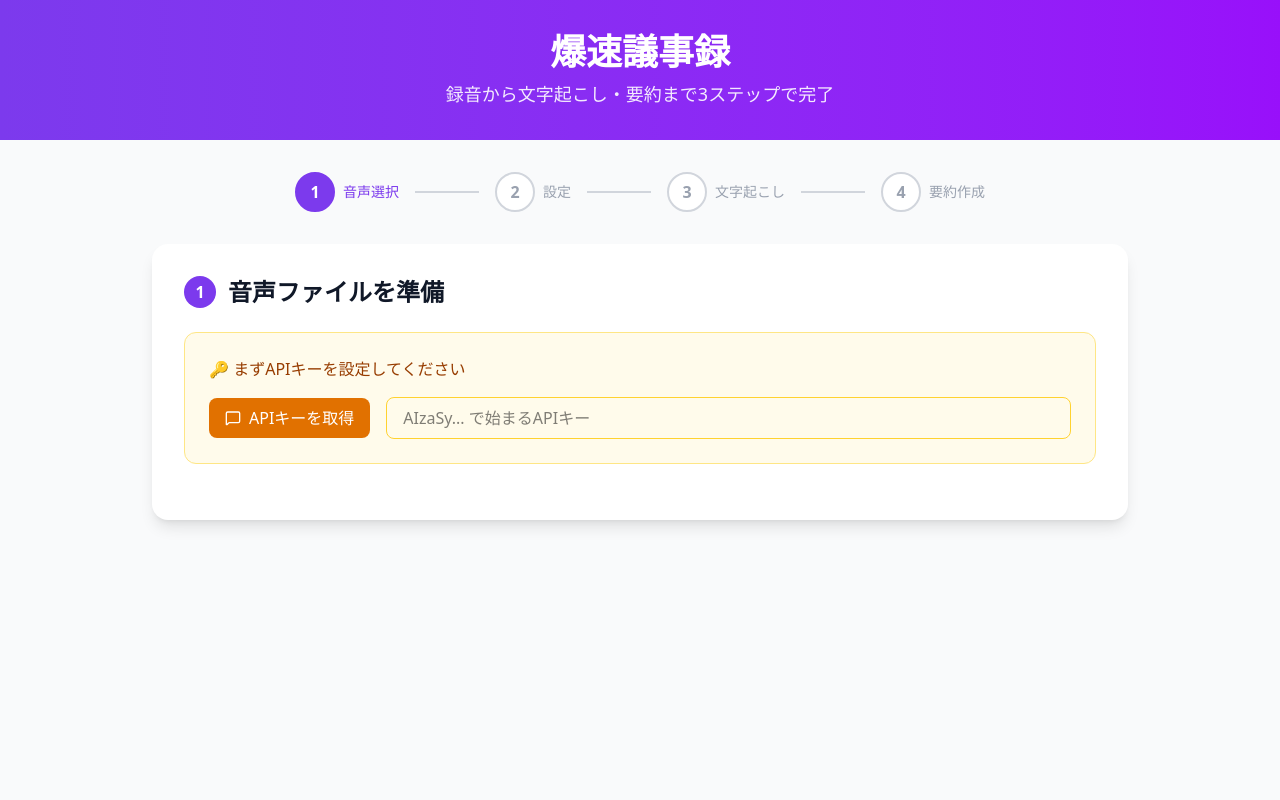
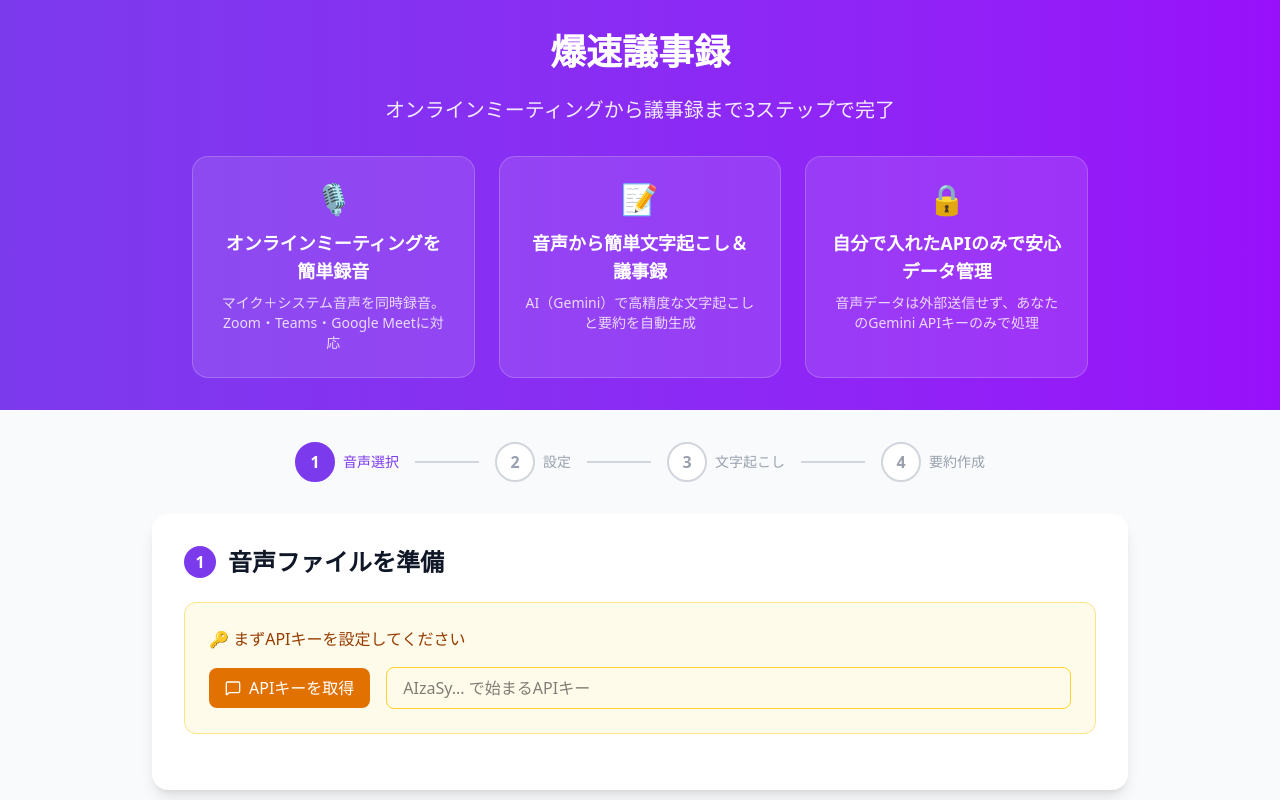
Before and after one commit to nyanko3141592/AudioSplitForNotebookLM, a React (Vite) app: page / in a window 1280 px wide. Shown: the top 800 px of the page. Built offline with nearby package versions, Linux system fonts and the light colour scheme.

Commit message:
refactor(ui): improve layout and text clarity in HeroSection component

```diff
--- a/src/components/HeroSection.tsx
+++ b/src/components/HeroSection.tsx
@@ -10,12 +10,32 @@ export const HeroSection: React.FC<Props> = ({ currentPage: _currentPage, onPage
     <div className="bg-gradient-to-r from-violet-600 to-purple-600 py-8">
       <div className="max-w-6xl mx-auto px-6">
         <div className="text-center text-white">
-          <h1 className="text-3xl md:text-4xl font-bold mb-2">
+          <h1 className="text-3xl md:text-4xl font-bold mb-6">
             爆速議事録
           </h1>
-          <p className="text-lg text-white/90">
-            録音から文字起こし・要約まで3ステップで完了
+          <p className="text-xl text-white/90 mb-8 max-w-3xl mx-auto">
+            オンラインミーティングから議事録まで3ステップで完了
           </p>
+
+          <div className="grid md:grid-cols-3 gap-6 max-w-4xl mx-auto">
+            <div className="bg-white/10 backdrop-blur-sm rounded-2xl p-6 border border-white/20">
+              <div className="text-3xl mb-3">🎙️</div>
+              <h3 className="text-lg font-semibold mb-2">オンラインミーティングを簡単録音</h3>
+              <p className="text-sm text-white/80">マイク＋システム音声を同時録音。Zoom・Teams・Google Meetに対応</p>
+            </div>
+
+            <div className="bg-white/10 backdrop-blur-sm rounded-2xl p-6 border border-white/20">
+              <div className="text-3xl mb-3">📝</div>
+              <h3 className="text-lg font-semibold mb-2">音声から簡単文字起こし＆議事録</h3>
+              <p className="text-sm text-white/80">AI（Gemini）で高精度な文字起こしと要約を自動生成</p>
+            </div>
+
+            <div className="bg-white/10 backdrop-blur-sm rounded-2xl p-6 border border-white/20">
+              <div className="text-3xl mb-3">🔒</div>
+              <h3 className="text-lg font-semibold mb-2">自分で入れたAPIのみで安心データ管理</h3>
+              <p className="text-sm text-white/80">音声データは外部送信せず、あなたのGemini APIキーのみで処理</p>
+            </div>
+          </div>
         </div>
 
       </div>
```
